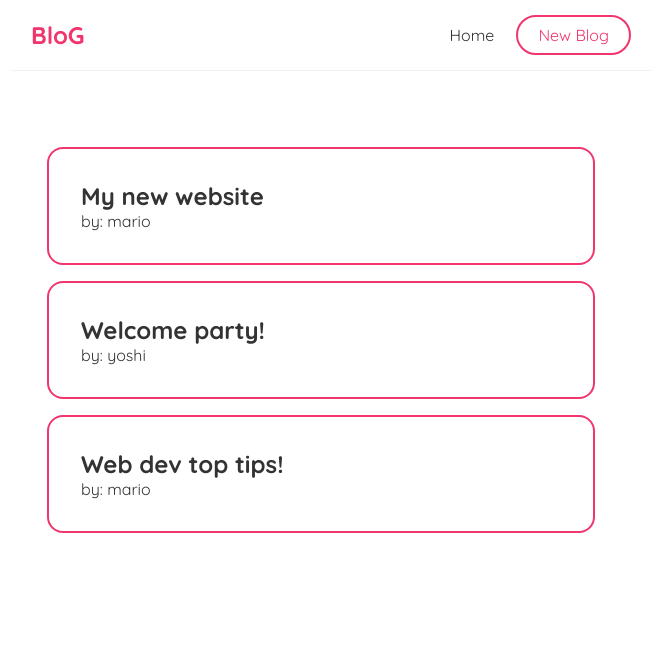
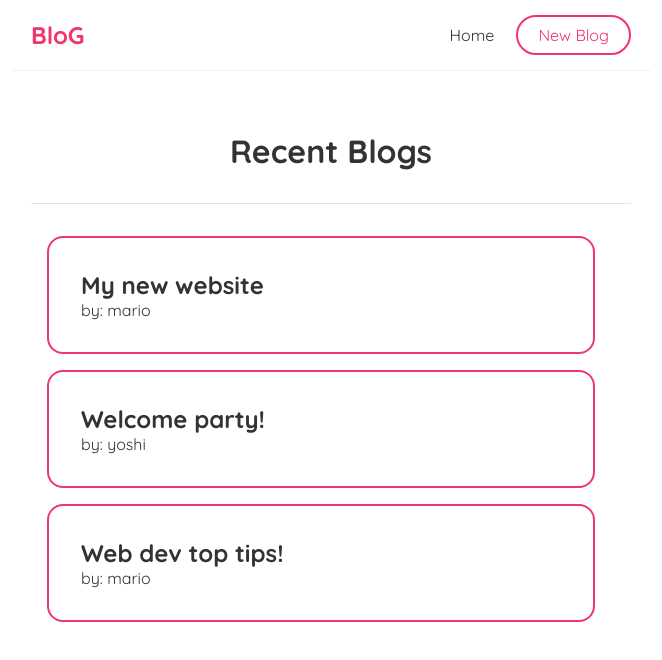
Before and after one commit to SaadJamilAkhtar/react-blog-app, a React (Create React App) app: page / in a window 1280 px wide. Shown: the top 660 px of the page, without its empty margins (309-971 px from the left). Built offline with nearby package versions, Linux system fonts and the light colour scheme.

Commit message:
added page heading and styles

```diff
--- a/src/components/Home.js
+++ b/src/components/Home.js
@@ -1,16 +1,22 @@
 import React from 'react';
 import {useState} from "react";
 import BlogList from "./BlogList";
+
 function Home(props) {
     const [blogs, setBlogs] = useState([
-        {title: "My new website", body: "lorem ipsum...", author:'mario', id:1},
-        {title: "Welcome party!", body: "lorem ipsum...", author:'yoshi', id:2},
-        {title: "Web dev top tips!", body: "lorem ipsum...", author:'mario', id:3}]);
+        {title: "My new website", body: "lorem ipsum...", author: 'mario', id: 1},
+        {title: "Welcome party!", body: "lorem ipsum...", author: 'yoshi', id: 2},
+        {title: "Web dev top tips!", body: "lorem ipsum...", author: 'mario', id: 3}]);
     return (
         <div className="home">
-            {blogs.map(blog => {return(
-                <BlogList key={blog.id} blog={blog}/>
-            )})}
+            <div className={"page-heading"}>
+                <h1>Recent Blogs</h1>
+            </div>
+            {blogs.map(blog => {
+                return (
+                    <BlogList key={blog.id} blog={blog}/>
+                )
+            })}
         </div>
     );
 }
--- a/src/style/style.css
+++ b/src/style/style.css
@@ -58,4 +58,13 @@
   transform: perspective(1000px) translateZ(70px);
 }
 
+.page-heading {
+  display: flex;
+  width: 100%;
+  justify-content: center;
+  padding-bottom: 2rem;
+  border-bottom: 1px solid #e5e2e2;
+  margin-bottom: 2rem;
+}
+
 /*# sourceMappingURL=style.css.map */
--- a/src/style/style.scss
+++ b/src/style/style.scss
@@ -22,19 +22,18 @@
   .links {
     margin-left: auto;
 
-    .button{
+    .button {
       background: white;
       color: #f1356d;
       border: 2px solid #f1356d;
       border-radius: 2rem;
       padding: 0.5rem 1.25rem 0.5rem 1.25rem;
 
-      &:hover{
+      &:hover {
         background: #f1356d;
         color: white;
       }
     }
-
 
 
   }
@@ -53,21 +52,31 @@
 }
 
 
-
 .content {
   max-width: 600px;
   margin: 40px auto;
   padding: 20px;
 }
 
-.blog-preview{
+.blog-preview {
   width: 80%;
   border: 2px solid #f1356d;
   border-radius: 1rem;
   padding: 2rem;
   margin: 1rem;
   transition: all 0.25s ease-out;
-  &:hover{
+
+  &:hover {
     transform: perspective(1000px) translateZ(70px);
   }
 }
+
+.page-heading {
+  display: flex;
+  width: 100%;
+  justify-content: center;
+  padding-bottom: 2rem;
+  border-bottom: 1px solid #e5e2e2;
+  margin-bottom: 2rem;
+
+}
```
Also changed, not shown: 1 other file (tests, documents, lock files or other folders).
